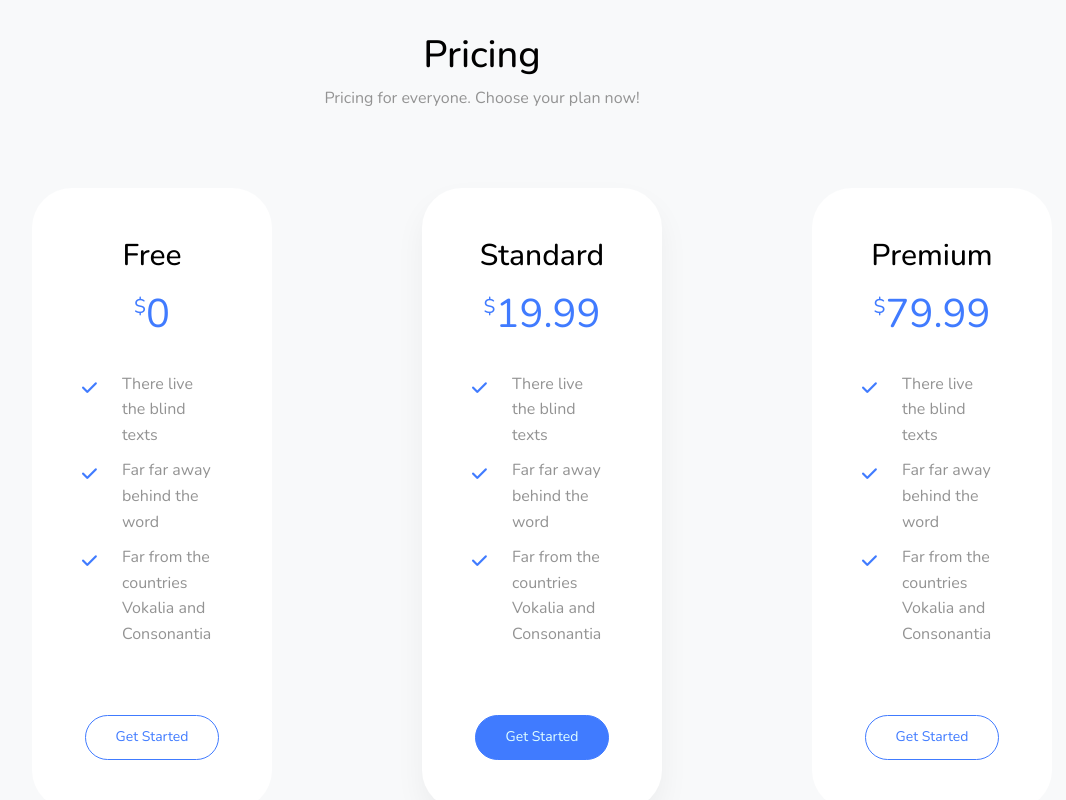
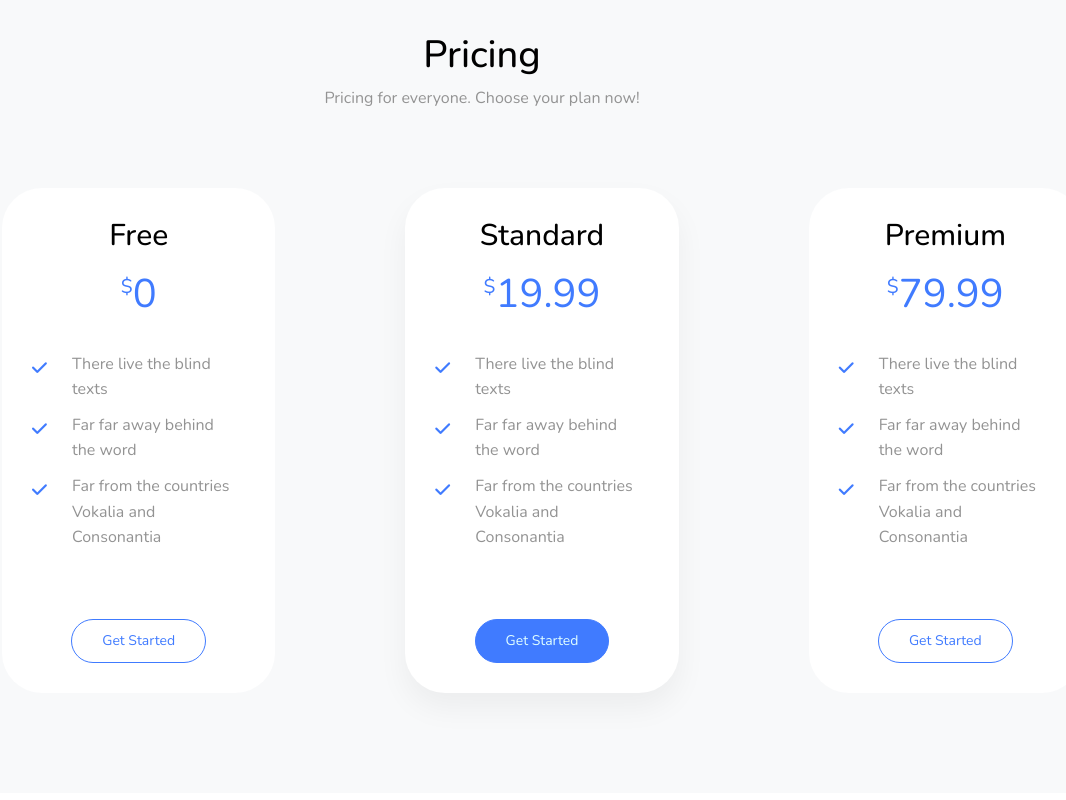
Before and after one commit to laxeroza/launch-website, a plain HTML site: page index.html in a window 1280 px wide. Shown: the part 3040-3840 px from the top of the page, without its empty margins (158-1224 px from the left). Drawn offline with nearby package versions, Linux system fonts and the light colour scheme.

Commit message:
four commit

```diff
--- a/src/css/style.css
+++ b/src/css/style.css
@@ -413,15 +413,16 @@ i {
       font-size: 38px;
     }
   }
+}
   .cols-container {
     display: flex;
-    max-width: 1140px;
-     gap: 30px;
+    max-width: 1200px;
+    gap: 10px;
     margin: auto;
 
     .pricing-card {
       max-width: 317px;
-      padding: 50px;
+      padding: 30px;
       background: #ffffff;
       border-radius: 40px;
 
@@ -483,7 +484,7 @@ i {
       color: #fff;
     }
   }
-}
+
 
 .active {
   box-shadow: 0 15px 30px 0 rgba(0, 0, 0, 0.05);
```
